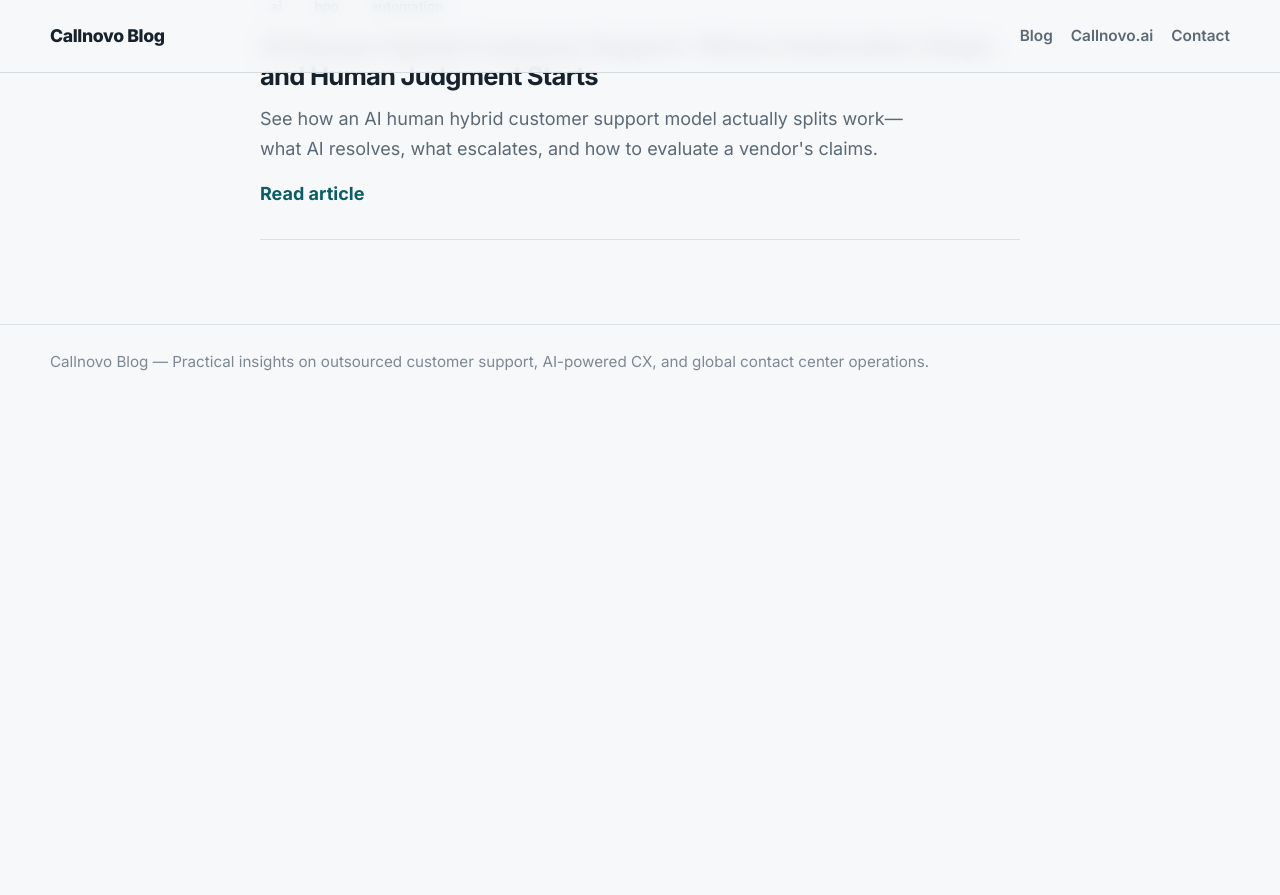
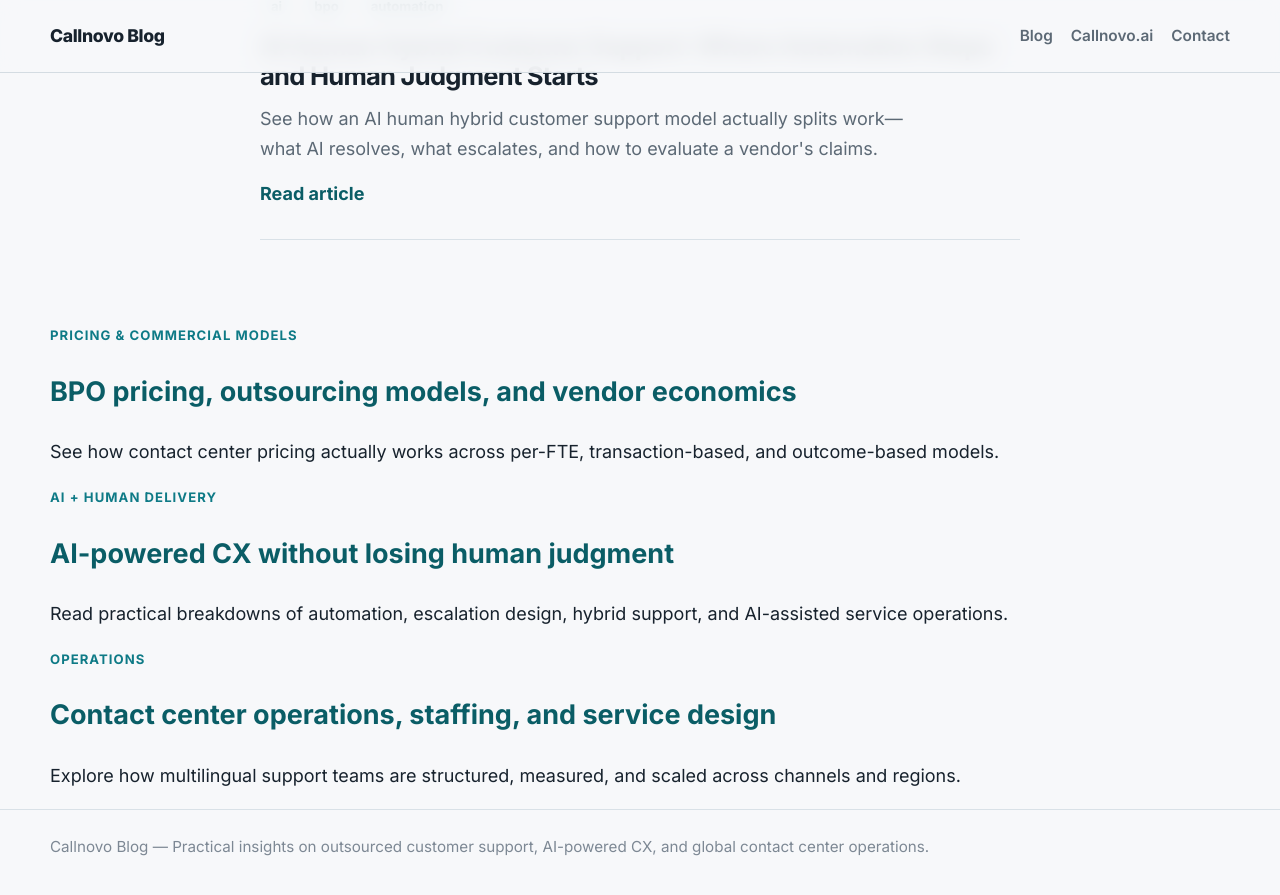
Before and after one commit to callnovo-cc/blog, a Jekyll site: the page built from index.html, in a window 1280 px wide and 900 px high, scrolled down 1355 px. Shown: the top 895 px of the window. Built offline with Jekyll 4.4.1, drawn with Linux system fonts in a browser that asks for light colours; before the commit the page ends 1770 px from its top, so only the background shows below that.

Commit message:
Update home.html

```diff
--- a/_layouts/home.html
+++ b/_layouts/home.html
@@ -19,6 +19,12 @@ layout: default
 
       {% if featured %}
       <article class="featured-card">
+        {% if featured.image %}
+          <a class="featured-image" href="{{ featured.url | relative_url }}">
+            <img src="{{ featured.image | relative_url }}" alt="{{ featured.image_alt | default: featured.title }}">
+          </a>
+        {% endif %}
+
         <p class="featured-label">Featured</p>
         <p class="post-meta">{{ featured.date | date: "%b %-d, %Y" }}</p>
         <h2><a href="{{ featured.url | relative_url }}">{{ featured.title }}</a></h2>
@@ -53,6 +59,12 @@ layout: default
   <div class="site-shell site-shell-narrow">
     {% for post in site.posts %}
       <article class="post-card">
+        {% if post.image %}
+          <a class="post-card-image" href="{{ post.url | relative_url }}">
+            <img src="{{ post.image | relative_url }}" alt="{{ post.image_alt | default: post.title }}">
+          </a>
+        {% endif %}
+
         <p class="post-meta">{{ post.date | date: "%b %-d, %Y" }}</p>
 
         {% if post.categories %}
@@ -78,3 +90,27 @@ layout: default
     {% endfor %}
   </div>
 </section>
+
+<section class="topic-sections">
+  <div class="site-shell">
+    <div class="topic-sections-grid">
+      <div class="topic-section-card">
+        <p class="featured-label">Pricing & Commercial Models</p>
+        <h2><a href="{{ '/category/bpo/' | relative_url }}">BPO pricing, outsourcing models, and vendor economics</a></h2>
+        <p>See how contact center pricing actually works across per-FTE, transaction-based, and outcome-based models.</p>
+      </div>
+
+      <div class="topic-section-card">
+        <p class="featured-label">AI + Human Delivery</p>
+        <h2><a href="{{ '/category/ai/' | relative_url }}">AI-powered CX without losing human judgment</a></h2>
+        <p>Read practical breakdowns of automation, escalation design, hybrid support, and AI-assisted service operations.</p>
+      </div>
+
+      <div class="topic-section-card">
+        <p class="featured-label">Operations</p>
+        <h2><a href="{{ '/category/contact-center/' | relative_url }}">Contact center operations, staffing, and service design</a></h2>
+        <p>Explore how multilingual support teams are structured, measured, and scaled across channels and regions.</p>
+      </div>
+    </div>
+  </div>
+</section>
```
